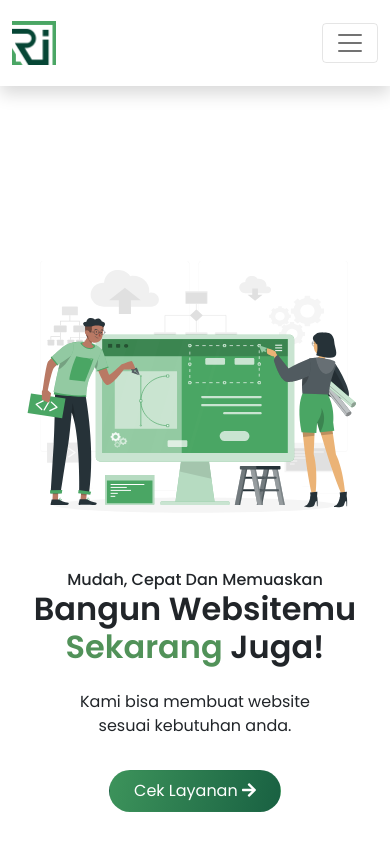
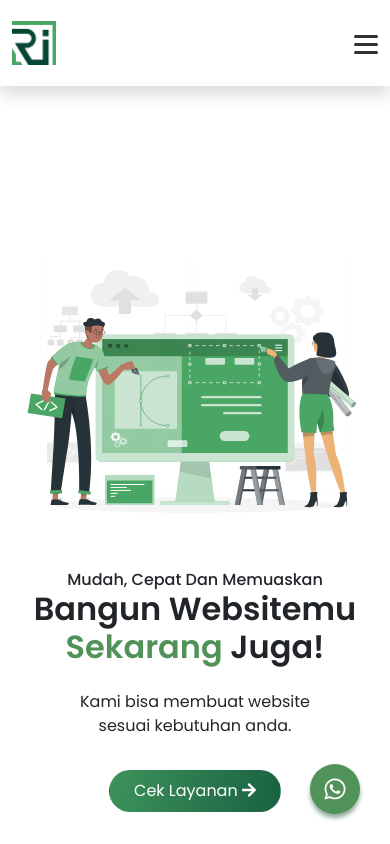
Before and after one commit to Rauliqbal/rauliraa-studio, a website: page index.html in a window 390 px wide. Shown: the top 844 px of the page. Drawn offline with nearby package versions, Linux system fonts and the light colour scheme.

Commit message:
membuat toggler icon, menambah floating button WA dan merapihkan tampilan

```diff
--- a/index.html
+++ b/index.html
@@ -27,8 +27,10 @@
                 <a class="navbar-brand d-block d-lg-none" href="">
                     <img src="/image/brand-ri.png" width="44px" alt="" />
                 </a>
-                <button class="navbar-toggler" type="button" data-bs-toggle="collapse" data-bs-target="#navbarNavAltMarkup" aria-controls="navbarNavAltMarkup" aria-expanded="false" aria-label="Toggle navigation">
-                    <span class="navbar-toggler-icon"></span>
+                <button class="navbar-toggler collapsed" type="button" data-bs-toggle="collapse" data-bs-target="#navbarNavAltMarkup" aria-controls="navbarNavAltMarkup" aria-expanded="false" aria-label="Toggle snavigation">
+                    <span class="toggler-icon top-bar"></span>
+                    <span class="toggler-icon mid-bar"></span>
+                    <span class="toggler-icon bot-bar"></span>
                 </button>
                 <!-- nav menu -->
                 <div class="collapse navbar-collapse" id="navbarNavAltMarkup">
@@ -188,6 +190,11 @@
         </section>
         <!-- End:Service -->
 
+        <!-- CTA Float -->
+        <a href="" class="btn float">
+            <i class="fab fa-whatsapp"></i>
+        </a>
+        <!-- End:CTA Float -->
         <!-- javascript -->
         <script src="https://cdn.jsdelivr.net/npm/@popperjs/core@2.9.2/dist/umd/popper.min.js" integrity="sha384-IQsoLXl5PILFhosVNubq5LC7Qb9DXgDA9i+tQ8Zj3iwWAwPtgFTxbJ8NT4GN1R8p" crossorigin="anonymous"></script>
         <script src="https://cdn.jsdelivr.net/npm/bootstrap@5.0.2/dist/js/bootstrap.min.js" integrity="sha384-cVKIPhGWiC2Al4u+LWgxfKTRIcfu0JTxR+EQDz/bgldoEyl4H0zUF0QKbrJ0EcQF" crossorigin="anonymous"></script>
--- a/style.scss
+++ b/style.scss
@@ -12,7 +12,96 @@ section {
     padding: 60px 0;
 }
 
+.float {
+    position: fixed;
+    bottom: 30px;
+    right: 30px;
+    width: 50px;
+    height: 50px;
+    background-color: $green;
+    color: $white;
+    border-radius: 50%;
+    display: flex;
+    justify-content: center;
+    align-items: center;
+    font-size: 24px;
+    transition: all 0.5s;
+    box-shadow: 0px 4px 4px rgba(13, 74, 43, 0.452);
+
+    &:hover {
+        color: $white;
+        box-shadow: 0px 6px 24px rgba(13, 74, 44, 0.356);
+    }
+}
+
 // Navbar
+.navbar-toggler,
+.navbar-toggler:focus,
+.navbar-toggler:active,
+.navbar-toggler-icon:focus {
+    outline: none;
+    box-shadow: none;
+    border: 0;
+}
+.navbar-toggler {
+    width: 20px;
+    height: 20px;
+    position: relative;
+    transition: 0.5s ease-in-out;
+
+    span {
+        margin: 0;
+        padding: 0;
+    }
+
+    .toggler-icon {
+        display: block;
+        position: absolute;
+        height: 3px;
+        width: 100%;
+        background: #fc3131;
+        border-radius: 2px;
+        opacity: 1;
+        left: 0;
+        transform: rotate(0deg);
+        transition: 0.25s ease-in-out;
+    }
+    .mid-bar {
+        margin: 0px;
+    }
+
+    //
+    .top-bar {
+        margin-top: 0px;
+        transform: rotate(-45deg);
+    }
+    .mid-bar {
+        width: 0;
+    }
+    .bot-bar {
+        margin-top: 0px;
+        transform: rotate(45deg);
+    }
+}
+
+.navbar-toggler.collapsed {
+    .top-bar {
+        margin-top: -8px;
+        transform: rotate(0deg);
+    }
+    .mid-bar {
+        width: 100%;
+    }
+    .bot-bar {
+        margin-top: 8px;
+        transform: rotate(0deg);
+    }
+
+    .toggler-icon {
+        background: $black;
+    }
+}
+
 .nav-link {
     color: $black;
     position: relative;
@@ -54,8 +143,6 @@ section {
 .service {
     background: $green;
 }
-.card-product {
-}
 
 //
 //
```
Also changed, not shown: css/style.css, 1 other file.
